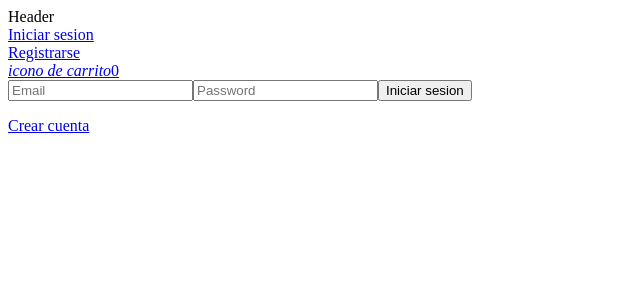
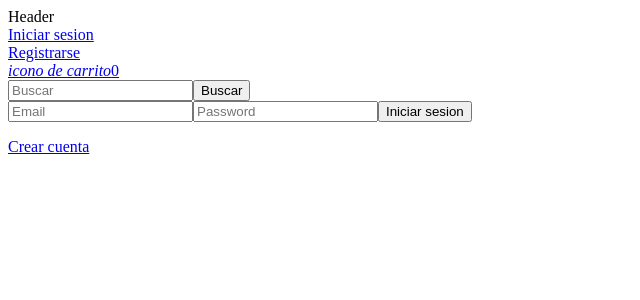
Before and after one commit to CodeSystem2022/Ecommerce-Client-CarlaFaes, a React (Create React App) app: page /login in a window 1280 px wide. Shown: the top 300 px of the page, without its empty margins (0-640 px from the left). Built offline with nearby package versions, Linux system fonts and the light colour scheme.

Commit message:
creacion de barra de busqueda

```diff
--- a/src/App.js
+++ b/src/App.js
@@ -29,6 +29,7 @@ function App() {
           <Route path="/login" Component={Login} />
           }
           <Route path="/" Component={HomeScreen} exact />
+          <Route path="/search/:keywords" Component={HomeScreen} exact />
           <Route path="/product/:id" Component={SingleProduct} />
           <Route path="/register" Component={Register} />
           <Route path="/cart/:id?" Component={CartToScreen} />
--- a/src/Redux/Actions/ProductActions.js
+++ b/src/Redux/Actions/ProductActions.js
@@ -14,12 +14,12 @@ import {
 import { logout } from "./UserAction";
 
 //accion asincronica para enviar los datos que se traen de la API
-export const listProduct = () => async (dispatch) => {
+export const listProduct = (keywords=" ") => async (dispatch) => {
   try {
     dispatch({
       type: PRODUCT_LIST_REQUEST,
     });
-    const { data } = await axios.get("/api/products");
+    const { data } = await axios.get(`/api/products?keywords=${keywords}`);
     console.log(data, "data de listProducts");
     dispatch({
       type: PRODUCT_LIST_SUCCESS,
--- a/src/components/Header.js
+++ b/src/components/Header.js
@@ -1,19 +1,40 @@
-import React from "react";
+import React, { useState } from "react";
 import { useDispatch, useSelector } from "react-redux";
 import { Link } from "react-router-dom";
 import { logout } from "../Redux/Actions/UserAction";
+import { useNavigate } from "react-router-dom";
 
 const Header = () => {
   const dispatch= useDispatch()
   const cart = useSelector((state) => state.cart);
   const { cartItems } = cart;
+  const [keyword, setKeyword]=useState("")
+  let history = useNavigate();
   const userLogin = useSelector((state) => state.userLogin);
   const { userInfo } = userLogin;
+  const keywordString = keyword.toString().trim();
+
   const logoutHandler= ()=>{
     console.log("salio de la sesion")
     dispatch(logout())
   }
 
+  const submitHandler = (e)=>{
+    e.preventDefault()
+    console.log("Tipo de keyword antes de toString:", typeof keyword);
+    const keywordString = keyword ? keyword.toString().trim() : "";
+    console.log("Tipo de keyword después de toString:", typeof keywordString);
+    const url = `/search/${encodeURIComponent(keywordString)}`;
+    console.log("URL de búsqueda:", url);
+    if(keywordString){
+     // history(`/search/${encodeURIComponent(keywordString)}`)
+     history(url);
+    }
+    else{
+      history("/")
+    }
+  }
+console.log("keyword", keyword);
   return (
     <>
       <div>
@@ -45,6 +66,12 @@ const Header = () => {
           <span>{cartItems.length}</span>
         </Link>
       </div>
+      <div>
+        <form onSubmit={submitHandler}>
+            <input type="search" placeholder="Buscar" onChange={(e)=>setKeyword(e.target.value)} />
+            <button type="submit">Buscar</button>
+        </form>
+      </div>
     </>
   );
 };
--- a/src/components/homeComponents/ShopSection.js
+++ b/src/components/homeComponents/ShopSection.js
@@ -7,16 +7,18 @@ import Message from'../LoadingError/Error'
 import { listProduct } from "../../Redux/Actions/ProductActions";
 import { Link, useLocation } from "react-router-dom";
 
-const ShopSection = () => {
+const ShopSection = ( props) => {
+  const {keywords}=props;
+  console.log(keywords,"keyword")
   const dispatch = useDispatch();
   const productList = useSelector((state) => state.productList);
   const { loading, error, products } = productList;
 
   useEffect(() => {
     // listProduct()
-    console.log(productList, "productlist");
-    dispatch(listProduct());
-  }, []);
+    //console.log(productList, "productlist");
+    dispatch(listProduct(keywords));
+  }, [keywords,dispatch]);
 
   console.log(products, "products");
   return (
--- a/src/screens/HomeScreen.js
+++ b/src/screens/HomeScreen.js
@@ -3,13 +3,17 @@ import Header from '../components/Header'
 import ShopSection from "../components/homeComponents/ShopSection"
 import ContactInfo from "../components/homeComponents/ContactInfo"
 import CallToActionSection from "../components/homeComponents/CallToActionSection"
+import { useParams } from "react-router";
+
 
 const HomeScreen = () => {
     window.scrollTo(0, 0)
+    const {keywords}=useParams()
+    console.log(keywords, "keyword de homescreen")
   return (
     <div>
         <Header/>
-        <ShopSection/>
+        <ShopSection keywords={keywords}/>
         <CallToActionSection/>
         <ContactInfo/>
     </div>
```
